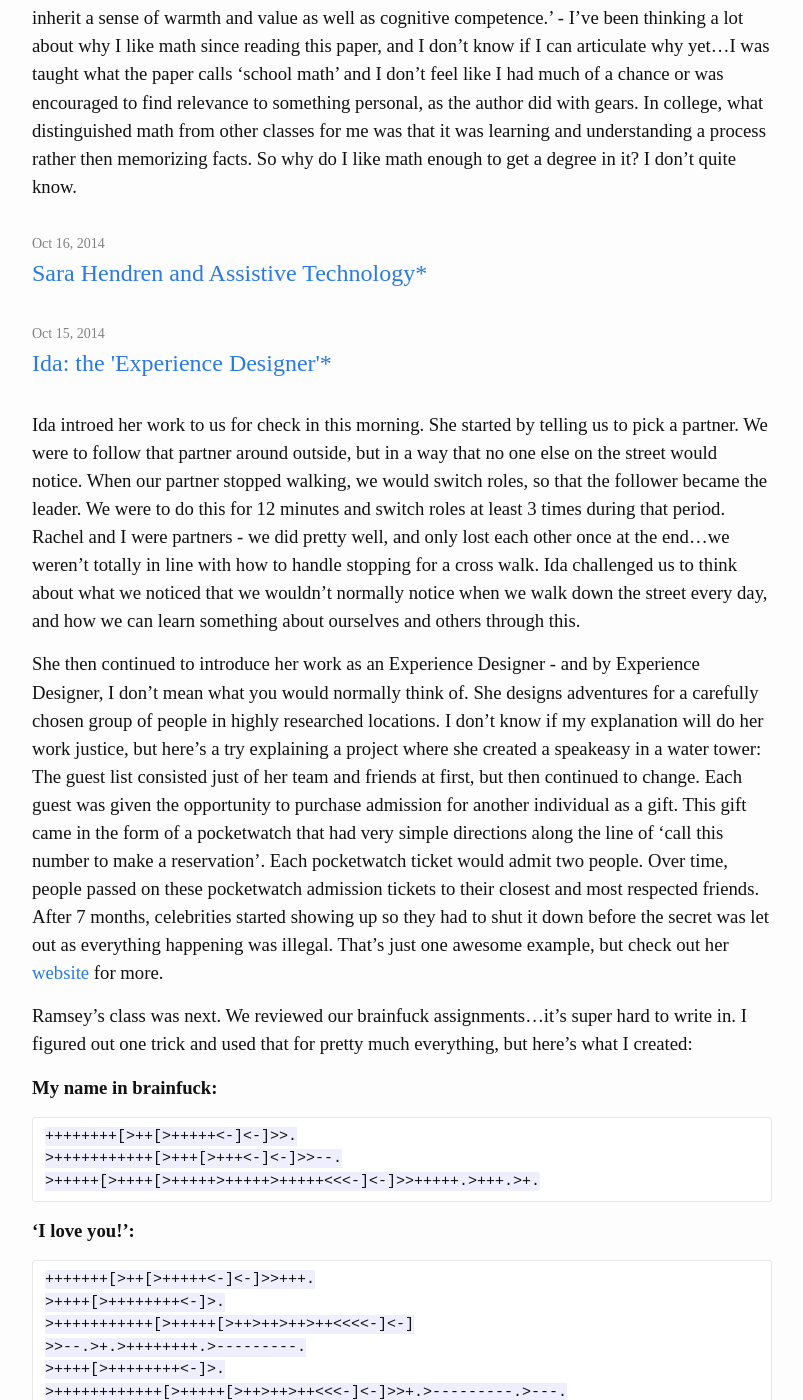
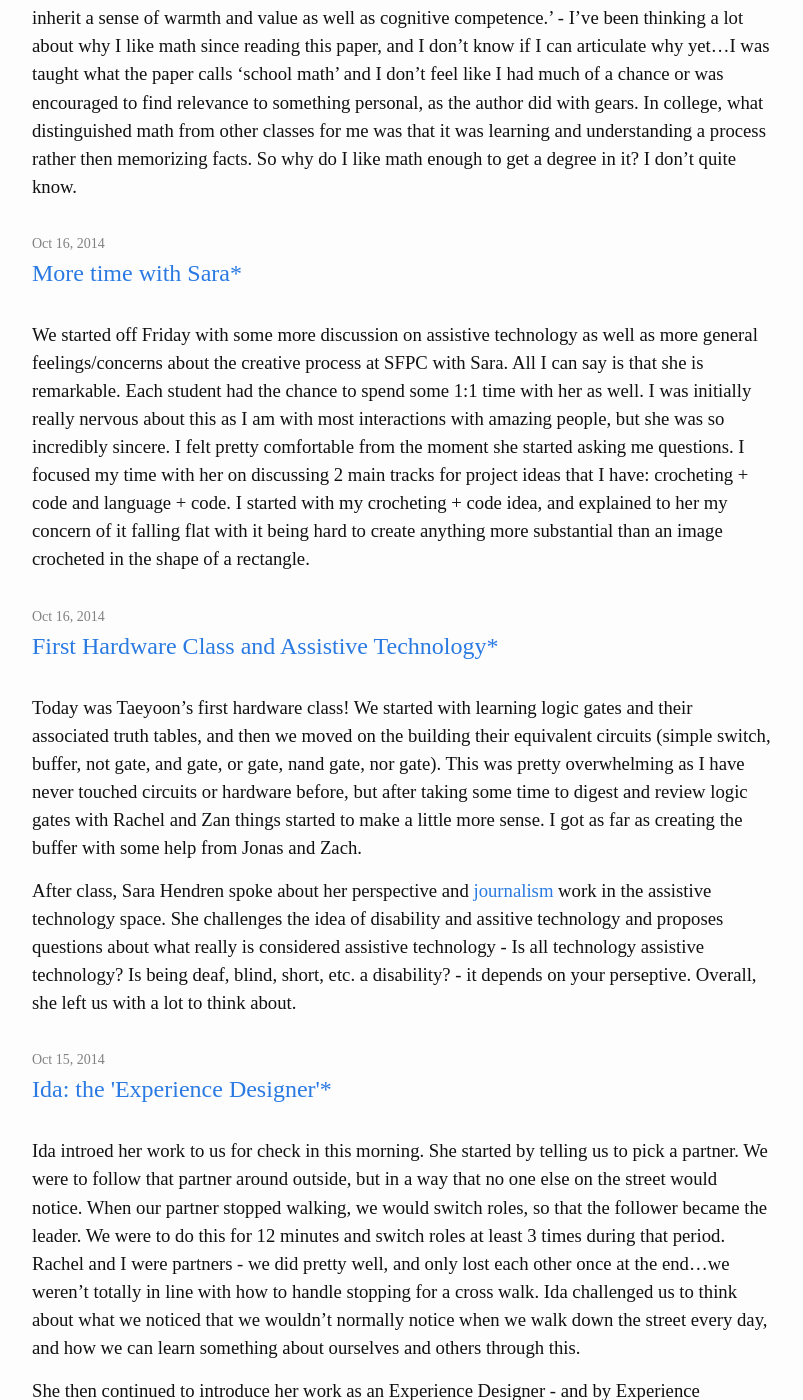
Before and after one commit to paigederaedt/blog, a Jekyll site: the page built from index.html, in a window 1280 px wide and 1400 px high, scrolled down 1112 px. Shown: the whole window, without its empty margins (238-1041 px from the left). Built offline with Jekyll 4.4.1, drawn with Linux system fonts in a browser that asks for light colours; some of the changed text lies outside the part shown.

Commit message:
more posts

```diff
--- /dev/null
+++ b/_posts/2014-10-09-TaeyoonIntro.markdown
@@ -0,0 +1,9 @@
+---
+layout: post
+title:  "Taeyoon's Intro and Aram Bartholl*"
+date:   2014-10-09 21:43:47
+categories: jekyll update
+---
+Today was Taeyoon's intro to his work, he showed us the range of projects he's worked on, from the [Sharing Faces](https://vimeo.com/96549043) project to creating simple and playful wall street robot protestors. He's pretty awesome - check out his work [here](http://taeyoonchoi.com/).
+
+Later that night, [Aram Bartholl](http://datenform.de/) spoke as our visiting artist. I really enjoyed his playful and humorous work and appreciated his theme of bringing the digital world back into the physical world. I think my favorite was his google street view car project.
--- a/_posts/2014-10-09-FirstHardwareClass.markdown
+++ b/_posts/2014-10-16-FirstHardwareClass.markdown
@@ -1,9 +1,9 @@
 ---
 layout: post
-title:  "First Hardware Class and Aram Bartholl*"
-date:   2014-10-09 21:43:47
+title:  "First Hardware Class and Assistive Technology*"
+date:   2014-10-16 21:43:47
 categories: jekyll update
 ---
 Today was Taeyoon's first hardware class! We started with learning logic gates and their associated truth tables, and then we moved on the building their equivalent circuits (simple switch, buffer, not gate, and gate, or gate, nand gate, nor gate). This was pretty overwhelming as I have never touched circuits or hardware before, but after taking some time to digest and review logic gates with Rachel and Zan things started to make a little more sense. I got as far as creating the buffer with some help from Jonas and Zach.
 
-Later that night, [Aram Bartholl](http://datenform.de/) spoke as our visiting artist. I really enjoyed his playful and humorous work and appreciated his theme of bringing the digital world back into the physical world. I think my favorite was his google street view car project.
+After class, Sara Hendren spoke about her perspective and [journalism](http://ablersite.org/) work in the assistive technology space. She challenges the idea of disability and assitive technology and proposes questions about what really is considered assistive technology - Is all technology assistive technology? Is being deaf, blind, short, etc. a disability? - it depends on your perseptive. Overall, she left us with a lot to think about.
--- a/_posts/2014-10-16-SaraHendren.markdown
+++ /dev/null
@@ -1,6 +0,0 @@
----
-layout: post
-title:  "Sara Hendren and Assistive Technology*"
-date:   2014-10-16 21:43:47
-categories: jekyll update
----
--- /dev/null
+++ b/_posts/2014-10-16-TimeWithSara.markdown
@@ -0,0 +1,7 @@
+---
+layout: post
+title:  "More time with Sara*"
+date:   2014-10-16 21:43:47
+categories: jekyll update
+---
+We started off Friday with some more discussion on assistive technology as well as more general feelings/concerns about the creative process at SFPC with Sara. All I can say is that she is remarkable. Each student had the chance to spend some 1:1 time with her as well. I was initially really nervous about this as I am with most interactions with amazing people, but she was so incredibly sincere. I felt pretty comfortable from the moment she started asking me questions. I focused my time with her on discussing 2 main tracks for project ideas that I have: crocheting + code and language + code. I started with my crocheting + code idea, and explained to her my concern of it falling flat with it being hard to create anything more substantial than an image crocheted in the shape of a rectangle.
--- a/_posts/2014-10-16-WhatWasTheVisionReadingReflections.markdown
+++ b/_posts/2014-10-17-WhatWasTheVisionReadingReflections.markdown
@@ -1,7 +1,7 @@
 ---
 layout: post
 title:  "'What was the vision?' Reading Reflections [CTOT]"
-date:   2014-10-16 21:43:47
+date:   2014-10-17 21:43:47
 categories: jekyll update
 ---
 
```
